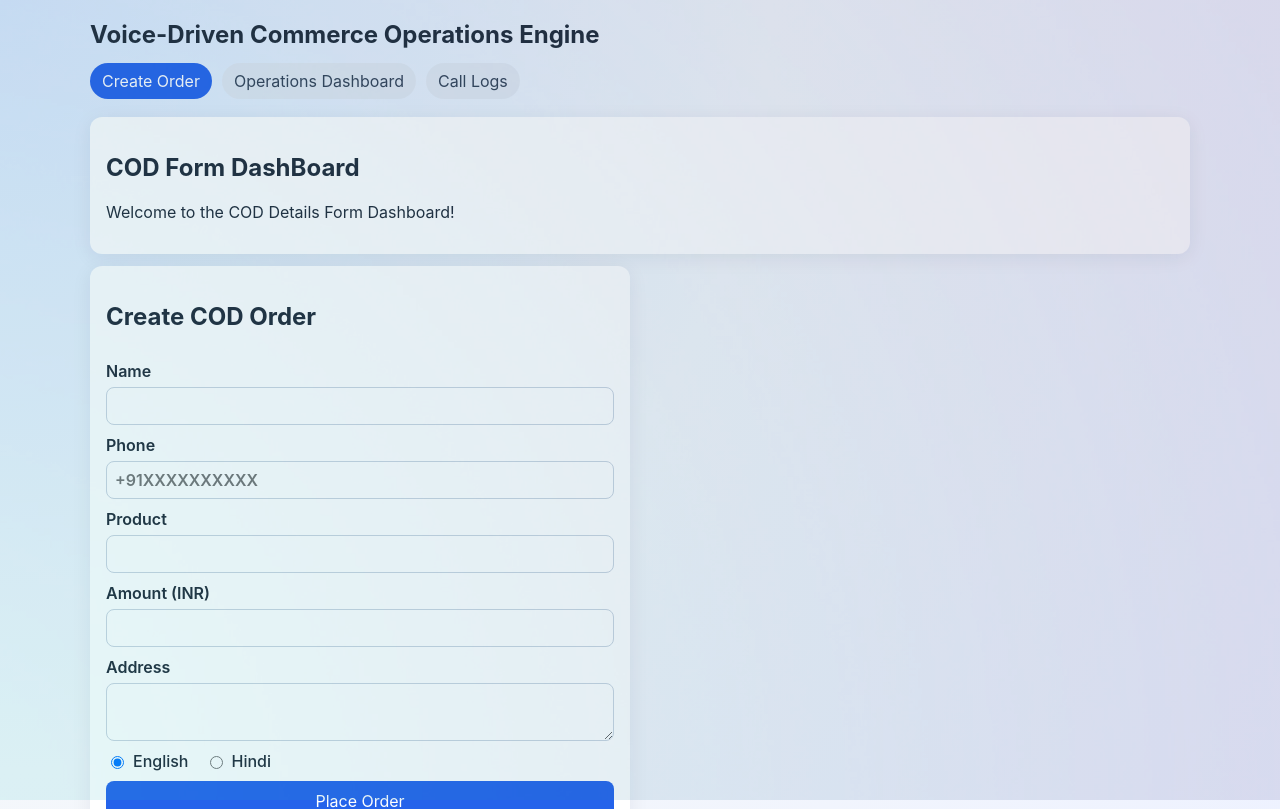
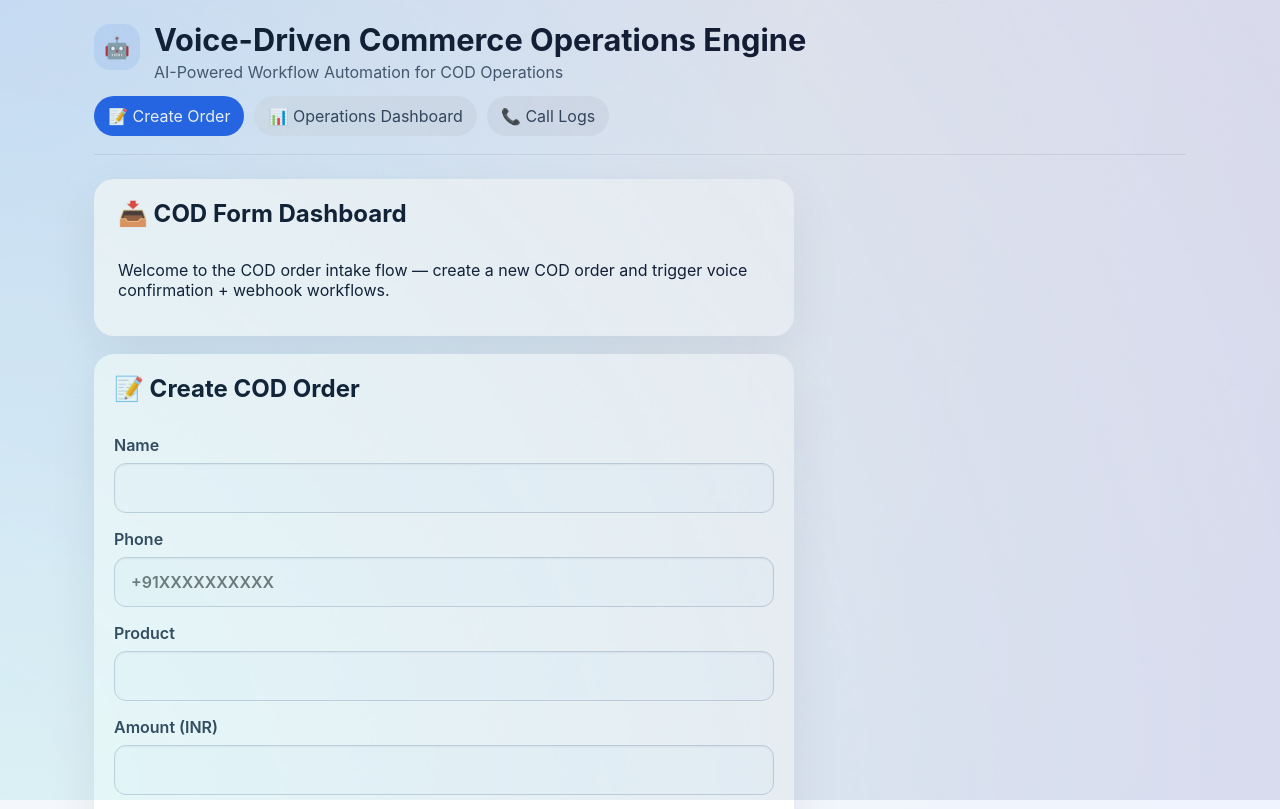
Before and after one commit to Animesht1008/Voice-Driven-Commerce-Operations-Engine, a React (Vite) app in the folder client/: page / in a window 1280 px wide. Shown: the top 809 px of the page. Built offline with nearby package versions, Linux system fonts and the light colour scheme; no server answers.

Commit message:
UI polish: improved dashboard layout, form styling, tables, iconography, and footer

```diff
--- a/client/src/App.jsx
+++ b/client/src/App.jsx
@@ -8,11 +8,17 @@ function App() {
   return (
     <div className="app-shell" style={{ "--bg-image": `url(${bgImage})` }}>
       <header>
-        <h1>Voice-Driven Commerce Operations Engine</h1>
+        <div className="header-brand">
+          <span className="brand-icon">🤖</span>
+          <div>
+            <h1>Voice-Driven Commerce Operations Engine</h1>
+            <p className="app-subtitle">AI-Powered Workflow Automation for COD Operations</p>
+          </div>
+        </div>
         <nav>
-          <NavLink to="/">Create Order</NavLink>
-          <NavLink to="/dashboard">Operations Dashboard</NavLink>
-          <NavLink to="/call-logs">Call Logs</NavLink>
+          <NavLink to="/">📝 Create Order</NavLink>
+          <NavLink to="/dashboard">📊 Operations Dashboard</NavLink>
+          <NavLink to="/call-logs">📞 Call Logs</NavLink>
         </nav>
       </header>
       <main>
@@ -22,6 +28,7 @@ function App() {
           <Route path="/call-logs" element={<CallLogsPage />} />
         </Routes>
       </main>
+      <footer>© 2026 Animesh Tiwari</footer>
     </div>
   );
 }
--- a/client/src/components/CallLogTable.jsx
+++ b/client/src/components/CallLogTable.jsx
@@ -1,7 +1,7 @@
 function CallLogTable({ logs, expandedId, onToggle }) {
   return (
     <div className="card">
-      <h2>Call Logs</h2>
+      <h2>📞 Call Logs</h2>
       <table>
         <thead>
           <tr>
--- a/client/src/components/OrderForm.jsx
+++ b/client/src/components/OrderForm.jsx
@@ -47,7 +47,7 @@ function OrderForm({ onSubmit, loading }) {
 
   return (
     <form className="card form" onSubmit={submit}>
-      <h2>Create COD Order</h2>
+      <h2>📝 Create COD Order</h2>
       <label>
         Name <input required name="name" value={form.name} onChange={handleChange} />
       </label>
--- a/client/src/components/OrderTable.jsx
+++ b/client/src/components/OrderTable.jsx
@@ -3,7 +3,7 @@ import StatusBadge from "./StatusBadge";
 function OrderTable({ orders, onSimulate, onDelete }) {
   return (
     <div className="card">
-      <h2>Active Operations</h2>
+      <h2>📋 Active Operations</h2>
       <table>
         <thead>
           <tr>
--- a/client/src/components/StatusBadge.jsx
+++ b/client/src/components/StatusBadge.jsx
@@ -1,19 +1,20 @@
-const statusMap = {
-  Pending: "status-grey",
-  "Calling - Confirmation": "status-blue",
-  "Calling - Delivery Slot": "status-blue",
-  Confirmed: "status-green",
-  Cancelled: "status-red",
-  "Slot Confirmed": "status-green",
-  Rescheduled: "status-yellow",
-  "Retry Pending": "status-orange",
+const statusMeta = {
+  Pending: { label: "⏳ Pending", className: "status-grey" },
+  "Calling - Confirmation": { label: "📞 Calling - Confirmation", className: "status-blue" },
+  "Calling - Delivery Slot": { label: "📞 Calling - Delivery Slot", className: "status-blue" },
+  Confirmed: { label: "✅ Confirmed", className: "status-green" },
+  Cancelled: { label: "❌ Cancelled", className: "status-red" },
+  "Slot Confirmed": { label: "✅ Slot Confirmed", className: "status-green" },
+  Rescheduled: { label: "🔄 Rescheduled", className: "status-yellow" },
+  "Retry Pending": { label: "🔁 Retry Pending", className: "status-orange" },
 };
 
 function StatusBadge({ status }) {
+  const meta = statusMeta[status] || { label: status, className: "status-grey" };
   const isCalling = status?.startsWith("Calling");
   return (
-    <span className={`status-pill ${statusMap[status] || "status-grey"} ${isCalling ? "pulse" : ""}`}>
-      {status}
+    <span className={`status-pill ${meta.className} ${isCalling ? "pulse" : ""}`}>
+      {meta.label}
     </span>
   );
 }
--- a/client/src/index.css
+++ b/client/src/index.css
@@ -8,8 +8,9 @@
 
 body {
   margin: 0;
-  color: #1f2a37;
-  background: radial-gradient(circle at top left, #dbeafe 0%, #f4f7fb 50%, #eef2ff 100%);
+  min-height: 100vh;
+  color: #0f172a;
+  background: radial-gradient(circle at top left, #dbeafe 0%, #f4f7fb 45%, #eef2ff 100%);
 }
 
 #root {
@@ -19,8 +20,9 @@ body {
 .app-shell {
   max-width: 1140px;
   margin: 0 auto;
-  padding: 20px;
+  padding: 24px 24px 32px;
   position: relative;
+  min-height: 100vh;
 }
 
 .app-shell::before {
@@ -34,25 +36,61 @@ body {
   pointer-events: none;
 }
 
+header {
+  display: flex;
+  flex-direction: column;
+  gap: 14px;
+  padding-bottom: 18px;
+  border-bottom: 1px solid rgba(15, 23, 42, 0.08);
+  margin-bottom: 24px;
+}
+
+.header-brand {
+  display: flex;
+  gap: 14px;
+  align-items: flex-start;
+}
+
+.brand-icon {
+  width: 46px;
+  height: 46px;
+  display: grid;
+  place-items: center;
+  border-radius: 16px;
+  background: rgba(37, 99, 235, 0.1);
+  font-size: 1.3rem;
+}
+
 header h1 {
-  margin: 0 0 14px;
-  font-size: 1.5rem;
+  margin: 0;
+  font-size: clamp(1.9rem, 2.4vw, 2.8rem);
+  line-height: 1.05;
+}
+
+.app-subtitle {
+  margin: 6px 0 0;
+  color: #475569;
+  font-size: 1rem;
+  max-width: 760px;
 }
 
 nav {
   display: flex;
   gap: 10px;
-  margin-bottom: 18px;
-  margin-top: 2px;
   flex-wrap: wrap;
 }
 
 nav a {
   text-decoration: none;
   color: #334155;
-  background: rgba(226, 232, 240, 0.8);
-  padding: 8px 12px;
+  background: rgba(226, 232, 240, 0.88);
+  padding: 10px 14px;
   border-radius: 999px;
+  transition: transform 0.2s ease, background 0.2s ease, color 0.2s ease;
+}
+
+nav a:hover {
+  transform: translateY(-1px);
 }
 
 nav a.active {
@@ -61,22 +99,29 @@ nav a.active {
 }
 
 .card {
-  background: #fff;
-  border-radius: 12px;
-  padding: 16px;
-  box-shadow: 0 4px 20px rgba(15, 23, 42, 0.07);
+  background: #ffffff;
+  border-radius: 20px;
+  padding: 20px;
+  box-shadow: 0 18px 50px rgba(15, 23, 42, 0.08);
+}
+
+.intro-card {
+  padding: 1.25rem 1.5rem;
+  max-width: min(700px, 100%);
+  margin-bottom: 18px;
 }
 
 .form {
   display: grid;
-  gap: 10px;
-  max-width: 540px;
+  gap: 16px;
+  max-width: min(700px, 100%);
 }
 
 label {
   display: grid;
-  gap: 6px;
+  gap: 8px;
   font-weight: 600;
+  color: #334155;
 }
 
 input,
@@ -87,41 +132,96 @@ button {
 
 input,
 textarea {
-  border: 1px solid #cbd5e1;
-  border-radius: 8px;
-  padding: 8px;
+  border: 1px solid #d0d7e2;
+  border-radius: 12px;
+  padding: 14px 16px;
+  min-height: 48px;
+  background: #fbfdff;
+  box-shadow: inset 0 1px 2px rgba(15, 23, 42, 0.06);
+  transition: all 0.2s ease;
+}
+
+textarea {
+  min-height: 140px;
+  resize: vertical;
+}
+
+input:focus,
+textarea:focus {
+  outline: none;
+  border-color: #2563eb;
+  box-shadow: 0 0 0 4px rgba(37, 99, 235, 0.12);
 }
 
 button {
+  font-weight: 600;
   border: 0;
-  border-radius: 8px;
-  padding: 10px 14px;
-  color: white;
+  border-radius: 14px;
+  padding: 14px 18px;
+  color: #ffffff;
   background: #2563eb;
   cursor: pointer;
+  box-shadow: 0 8px 20px rgba(37, 99, 235, 0.16);
+  transition: transform 0.15s ease, background 0.15s ease, box-shadow 0.15s ease;
 }
 
 button:hover {
-  filter: brightness(0.95);
+  transform: translateY(-1px);
+  background: #1d4ed8;
+  box-shadow: 0 12px 28px rgba(37, 99, 235, 0.22);
+}
+
+button:disabled {
+  opacity: 0.7;
+  cursor: not-allowed;
+  transform: none;
+  box-shadow: none;
 }
 
 table {
   width: 100%;
-  border-collapse: collapse;
+  border-collapse: separate;
+  border-spacing: 0 10px;
 }
 
 th,
 td {
-  border-bottom: 1px solid #e2e8f0;
   text-align: left;
-  padding: 10px 8px;
+  padding: 14px 12px;
+}
+
+thead th {
+  color: #475569;
+  font-size: 0.95rem;
+  font-weight: 700;
+  letter-spacing: 0.01em;
+  background: rgba(15, 23, 42, 0.04);
+  border: none;
+}
+
+tbody tr {
+  background: #ffffff;
+  border: 1px solid rgba(15, 23, 42, 0.06);
+  border-radius: 18px;
+}
+
+tbody tr:hover td {
+  background: rgba(37, 99, 235, 0.04);
+}
+
+tbody td {
+  border: none;
 }
 
 .status-pill {
   border-radius: 999px;
-  padding: 4px 8px;
+  padding: 8px 12px;
   font-size: 0.82rem;
   font-weight: 700;
+  display: inline-flex;
+  align-items: center;
+  gap: 0.5rem;
+  box-shadow: 0 4px 12px rgba(15, 23, 42, 0.06);
 }
 
 .status-grey {
@@ -173,19 +273,48 @@ td {
 .overview-grid {
   display: grid;
   grid-template-columns: repeat(4, minmax(0, 1fr));
-  gap: 12px;
-  margin-bottom: 12px;
+  gap: 16px;
+  margin-bottom: 18px;
 }
 
-.metric p {
-  margin: 0;
-  color: #475569;
-  font-weight: 600;
+.metric {
+  position: relative;
+  overflow: hidden;
+  border: 1px solid rgba(37, 99, 235, 0.12);
+}
+
+.metric::before {
+  content: "";
+  position: absolute;
+  inset: 0;
+  pointer-events: none;
+  background: linear-gradient(180deg, rgba(37, 99, 235, 0.03), transparent 42%);
+}
+
+.metric-top {
+  display: flex;
+  align-items: center;
+  gap: 0.85rem;
+  margin-bottom: 12px;
+  position: relative;
+  z-index: 1;
+}
+
+.metric-icon {
+  width: 36px;
+  height: 36px;
+  display: grid;
+  place-items: center;
+  border-radius: 12px;
+  background: rgba(37, 99, 235, 0.12);
+  font-size: 1rem;
 }
 
 .metric h3 {
-  margin: 6px 0 0;
-  font-size: 1.6rem;
+  margin: 0;
+  font-size: 2rem;
+  position: relative;
+  z-index: 1;
 }
 
 .activity-list {
@@ -194,7 +323,7 @@ td {
 }
 
 .activity-list li {
-  margin-bottom: 8px;
+  margin-bottom: 10px;
 }
 
 .toast-stack {
@@ -210,37 +339,63 @@ td {
   background: #0f172a;
   color: #fff;
   padding: 10px 12px;
-  border-radius: 10px;
+  border-radius: 12px;
   font-weight: 600;
-  box-shadow: 0 8px 18px rgba(15, 23, 42, 0.2);
+  box-shadow: 0 8px 20px rgba(15, 23, 42, 0.25);
 }
 
 .actions {
   display: flex;
-  gap: 6px;
+  gap: 8px;
   flex-wrap: wrap;
 }
 
 .actions button {
-  padding: 6px 8px;
-  font-size: 0.8rem;
+  padding: 8px 10px;
+  font-size: 0.85rem;
+  border-radius: 12px;
+  border: 1px solid rgba(15, 23, 42, 0.08);
+  background: #f8fafc;
+  color: #0f172a;
+  transition: transform 0.15s ease, background 0.15s ease;
+}
+
+.actions button:hover {
+  transform: translateY(-1px);
+  background: #eff6ff;
 }
 
 .btn-delete {
   background: #ef4444 !important;
-  padding: 6px 10px !important;
-  font-size: 1rem !important;
-  font-weight: bold !important;
+  color: #fff !important;
+  padding: 8px 12px !important;
+  font-size: 0.9rem !important;
+  font-weight: 700 !important;
   min-width: auto !important;
 }
 
 .btn-delete:hover {
   background: #dc2626 !important;
-  filter: none;
 }
 
 .intro-card {
-  margin-bottom: 12px;
+  margin-bottom: 18px;
+}
+
+h2 {
+  display: inline-flex;
+  align-items: center;
+  gap: 0.65rem;
+  margin: 0 0 16px;
+}
+
+footer {
+  margin-top: 32px;
+  padding: 22px 0 0;
+  text-align: center;
+  color: rgba(15, 23, 42, 0.75);
+  border-top: 1px solid rgba(15, 23, 42, 0.08);
+  font-size: 0.95rem;
 }
 
 .transcript-row td {
@@ -267,3 +422,14 @@ td {
     grid-template-columns: repeat(2, minmax(0, 1fr));
   }
 }
+
+@media (max-width: 700px) {
+  .header-brand {
+    flex-direction: column;
+    align-items: flex-start;
+  }
+
+  nav {
+    justify-content: center;
+  }
+}
--- a/client/src/pages/CreateOrderPage.jsx
+++ b/client/src/pages/CreateOrderPage.jsx
@@ -21,8 +21,8 @@ function CreateOrderPage() {
   return (
     <>
       <section className="card intro-card">
-        <h2>COD Form DashBoard</h2>
-        <p>Welcome to the COD Details Form Dashboard!</p>
+        <h2>📥 COD Form Dashboard</h2>
+        <p>Welcome to the COD order intake flow — create a new COD order and trigger voice confirmation + webhook workflows.</p>
       </section>
       <OrderForm onSubmit={submitOrder} loading={loading} />
       {message && <p className="flash">{message}</p>}
--- a/client/src/pages/DashboardPage.jsx
+++ b/client/src/pages/DashboardPage.jsx
@@ -77,19 +77,31 @@ function DashboardPage() {
     <>
       <section className="overview-grid">
         <div className="card metric">
-          <p>Total Orders</p>
+          <div className="metric-top">
+            <span className="metric-icon">📦</span>
+            <span>Total Orders</span>
+          </div>
           <h3>{overview.total}</h3>
         </div>
         <div className="card metric">
-          <p>Confirmed</p>
+          <div className="metric-top">
+            <span className="metric-icon">✅</span>
+            <span>Confirmed</span>
+          </div>
           <h3>{overview.confirmed}</h3>
         </div>
         <div className="card metric">
-          <p>Cancelled</p>
+          <div className="metric-top">
+            <span className="metric-icon">❌</span>
+            <span>Cancelled</span>
+          </div>
           <h3>{overview.cancelled}</h3>
         </div>
         <div className="card metric">
-          <p>Pending Calls</p>
+          <div className="metric-top">
+            <span className="metric-icon">📞</span>
+            <span>Pending Calls</span>
+          </div>
           <h3>{overview.pendingCalls}</h3>
         </div>
       </section>
```
